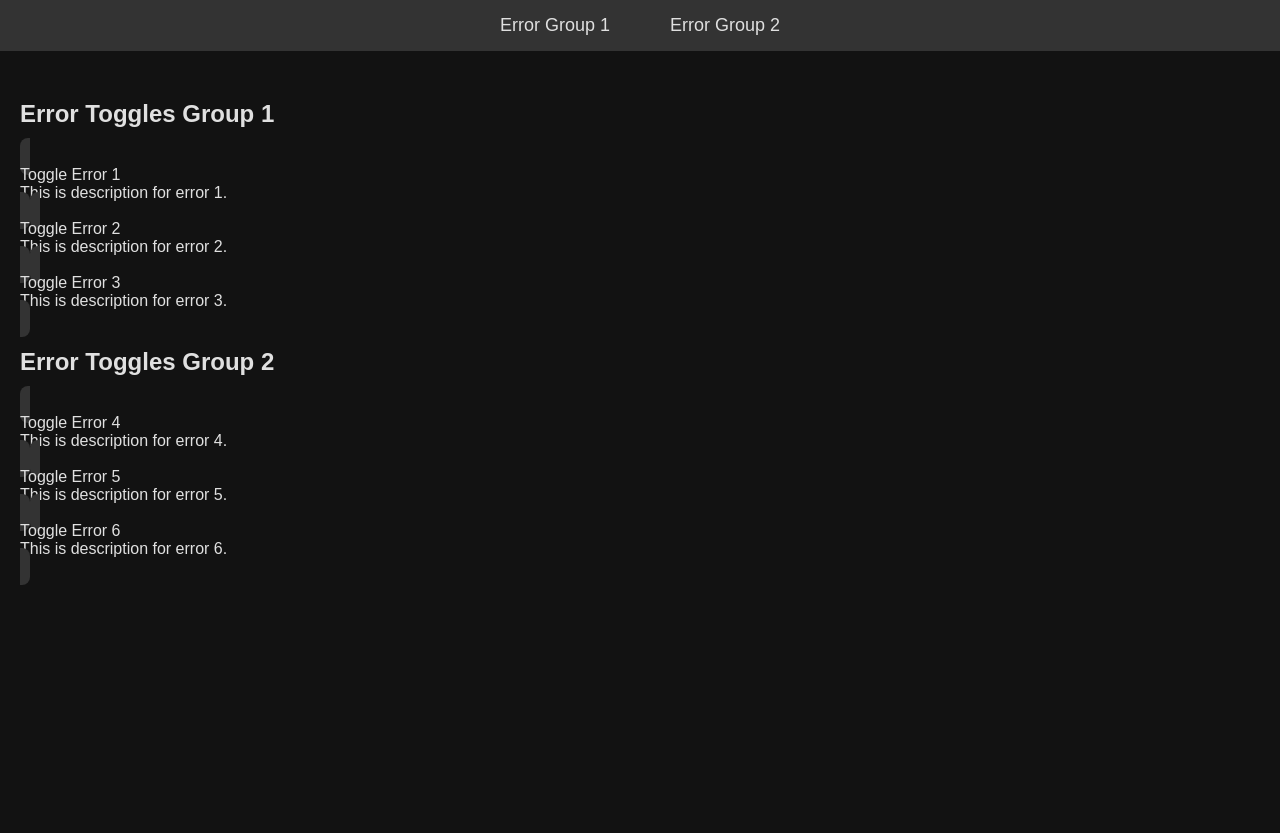
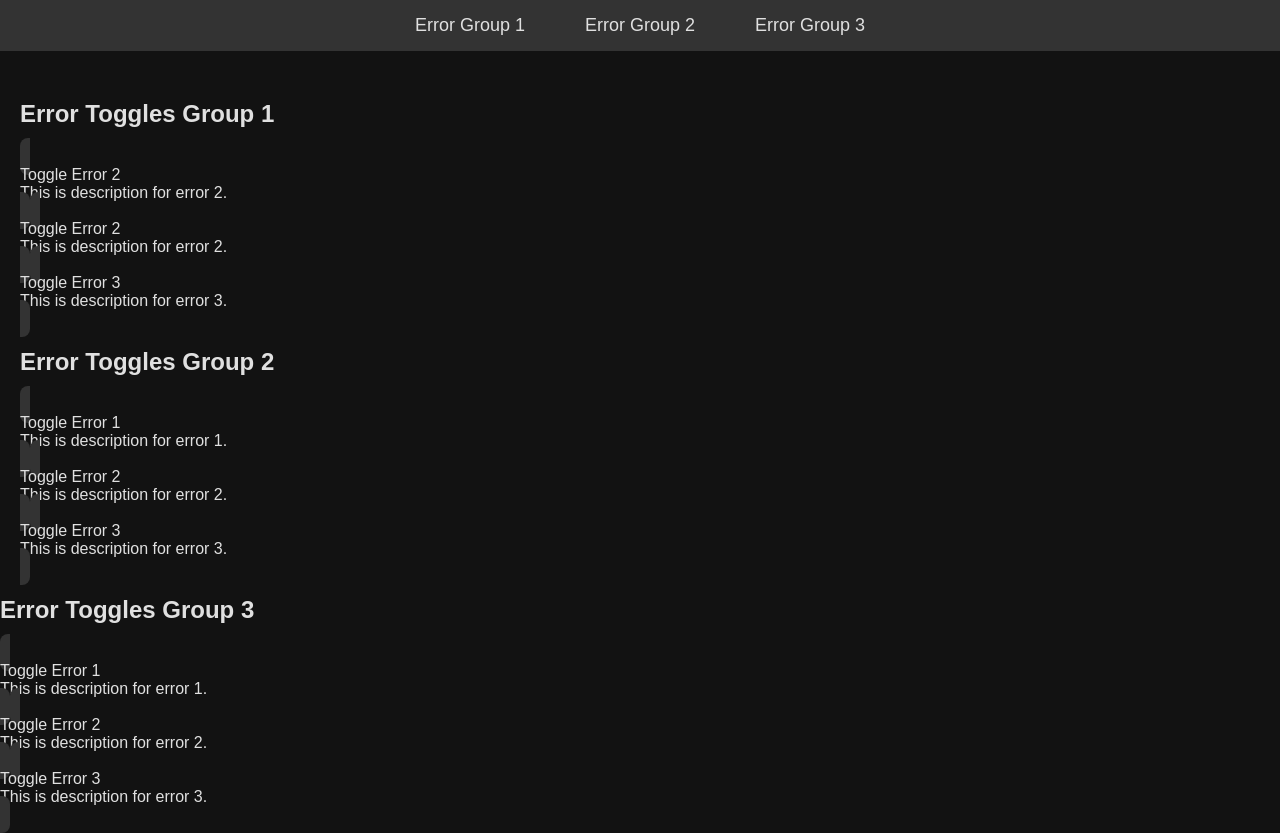
Before and after one commit to Ruslan-bekdev/codenote, a website built with Vite: page index.html in a window 1280 px wide. Before the commit the page ends 800 px from the top, so only its background shows below. Built offline with nearby package versions, Linux system fonts and the light colour scheme; files whose address does not match are found by name.

Commit message:
реконструкция и автоматизация логики обьектов

```diff
--- /dev/null
+++ b/src/dataBase/test.js
@@ -0,0 +1,19 @@
+export default {
+    title: "Error Toggles Group 1",
+    navTitle: "Error Group 1",
+    id: "detailsContainer1",
+    items: [
+        {
+            summary: "Toggle Error 2",
+            content: "This is description for error 2."
+        },
+        {
+            summary: "Toggle Error 2",
+            content: "This is description for error 2."
+        },
+        {
+            summary: "Toggle Error 3",
+            content: "This is description for error 3."
+        }
+    ]
+};
--- /dev/null
+++ b/src/dataBase/test2.js
@@ -0,0 +1,19 @@
+export default {
+    title: "Error Toggles Group 2",
+    navTitle: "Error Group 2",
+    id: "detailsContainer2",
+    items: [
+        {
+            summary: "Toggle Error 1",
+            content: "This is description for error 1."
+        },
+        {
+            summary: "Toggle Error 2",
+            content: "This is description for error 2."
+        },
+        {
+            summary: "Toggle Error 3",
+            content: "This is description for error 3."
+        }
+    ]
+};
--- /dev/null
+++ b/src/dataBase/test3.js
@@ -0,0 +1,19 @@
+export default {
+    title: "Error Toggles Group 3",
+    navTitle: "Error Group 3",
+    id: "detailsContainer3",
+    items: [
+        {
+            summary: "Toggle Error 1",
+            content: "This is description for error 1."
+        },
+        {
+            summary: "Toggle Error 2",
+            content: "This is description for error 2."
+        },
+        {
+            summary: "Toggle Error 3",
+            content: "This is description for error 3."
+        }
+    ]
+};
--- /dev/null
+++ b/src/dataCollector.js
@@ -0,0 +1,14 @@
+const data = import.meta.glob('./dataBase/*.js');
+
+const allData = (async () => {
+    const collectedData = []; // Инициализируем пустой массив
+
+    for (const path in data) {
+        const module = await data[path]();
+        collectedData.push(module.default); // Добавляем каждый экспортированный объект в массив
+    }
+
+    return collectedData; // Возвращаем массив
+})();
+
+export default allData;
--- a/src/detailsData.json
+++ /dev/null
@@ -1,24 +0,0 @@
-{
-  "navigation": [
-    { "id": "details-container1", "title": "Error Group 1" },
-    { "id": "details-container2", "title": "Error Group 2" }
-  ],
-  "sections": {
-    "details-container1": {
-      "title": "Error Toggles Group 1",
-      "items": [
-        { "summary": "Toggle Error 1", "content": "This is description for error 1." },
-        { "summary": "Toggle Error 2", "content": "This is description for error 2." },
-        { "summary": "Toggle Error 3", "content": "This is description for error 3." }
-      ]
-    },
-    "details-container2": {
-      "title": "Error Toggles Group 2",
-      "items": [
-        { "summary": "Toggle Error 4", "content": "This is description for error 4." },
-        { "summary": "Toggle Error 5", "content": "This is description for error 5." },
-        { "summary": "Toggle Error 6", "content": "This is description for error 6." }
-      ]
-    }
-  }
-}
--- a/src/script.js
+++ b/src/script.js
@@ -1,9 +1,14 @@
-import detailsData from './detailsData.json';
+import allDataPromise from './dataCollector';
 
 const navList = document.getElementById('nav-list');
 const mainContent = document.getElementById('main-content');
 
-const createNavigation = (navigation) => {
+const createNavigation = (allData) => {
+    const navigation = [];
+    allData.map((item, index) => {
+        navigation.push({id: item.id, title: item.navTitle});
+    })
+
     navigation.forEach((navItem) => {
         const li = document.createElement('li');
         const link = document.createElement('a');
@@ -14,16 +19,17 @@ const createNavigation = (navigation) => {
     });
 }
 
-const createSections = (sections) => {
-    for (const [id, sectionData] of Object.entries(sections)) {
+const createSections = (allData) => {
+    allData.map((item, index) => {
         const section = document.createElement('section');
-        section.id = id;
+
+        section.id = item.id;
 
         const title = document.createElement('h2');
-        title.textContent = sectionData.title;
+        title.textContent = item.title;
         section.appendChild(title);
 
-        sectionData.items.forEach((item) => {
+        item.items.forEach((item) => {
             const details = document.createElement('sl-details');
 
             const summary = document.createElement('div');
@@ -39,8 +45,10 @@ const createSections = (sections) => {
         });
 
         mainContent.appendChild(section);
-    }
+    })
 }
 
-createNavigation(detailsData.navigation);
-createSections(detailsData.sections);
+allDataPromise.then((allData) => {
+    createNavigation(allData);
+    createSections(allData);
+});
--- a/src/style.css
+++ b/src/style.css
@@ -24,8 +24,8 @@ body {
     padding-top: var(--nav-height);
 }
 
-#details-container1,
-#details-container2 {
+#detailsContainer1,
+#detailsContainer2 {
     margin: var(--margin-content);
 }
 
```
Also changed, not shown: src/errors1.js (deleted, +0 -28 lines), src/errors2.js (deleted, +0 -19 lines).
